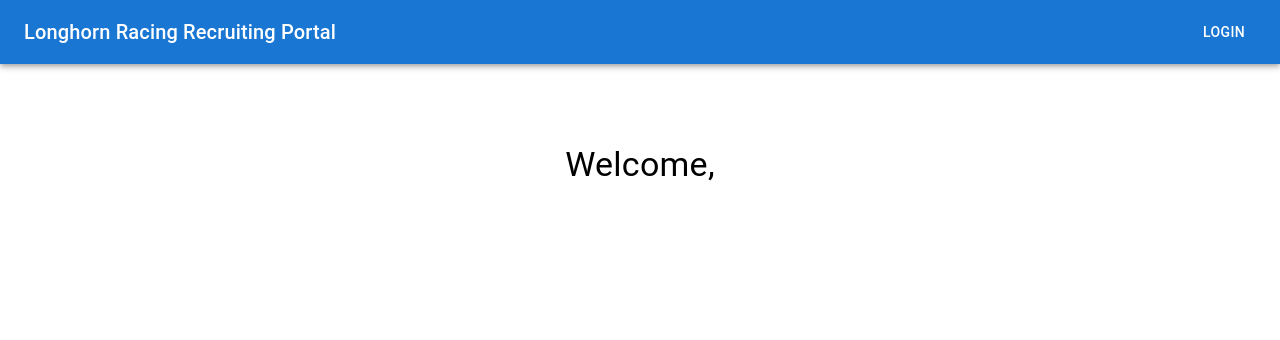
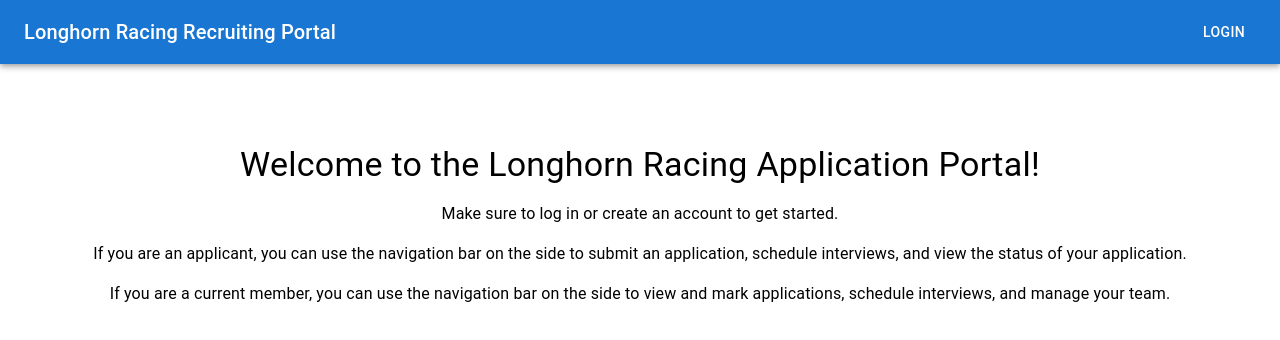
Before and after one commit to LHR-OB/recruiting-site, a React (Create React App) app in the folder client/: page / in a window 1280 px wide. Shown: the top 340 px of the page. Built offline with nearby package versions, Linux system fonts and the light colour scheme; the HTML template or start-up script is replaced by a standard one.

Commit message:
updates dashboard page slightly

```diff
--- a/client/src/pages/Dashboard.js
+++ b/client/src/pages/Dashboard.js
@@ -17,7 +17,16 @@ export default function Dashboard({ user, setSnackbarData }) {
         }}
       >
         <Typography variant="h4" mt={2}>
-          Welcome, {user ? user.first_name: ""}
+          Welcome to the Longhorn Racing Application Portal!
+        </Typography>
+        <Typography variant="body1" mt={2}>
+          Make sure to log in or create an account to get started.
+        </Typography>
+        <Typography variant="body1" mt={2}>
+          If you are an applicant, you can use the navigation bar on the side to submit an application, schedule interviews, and view the status of your application.
+        </Typography>
+        <Typography variant="body1" mt={2}>
+          If you are a current member, you can use the navigation bar on the side to view and mark applications, schedule interviews, and manage your team.
         </Typography>
       </Box>
     </Container>
```
